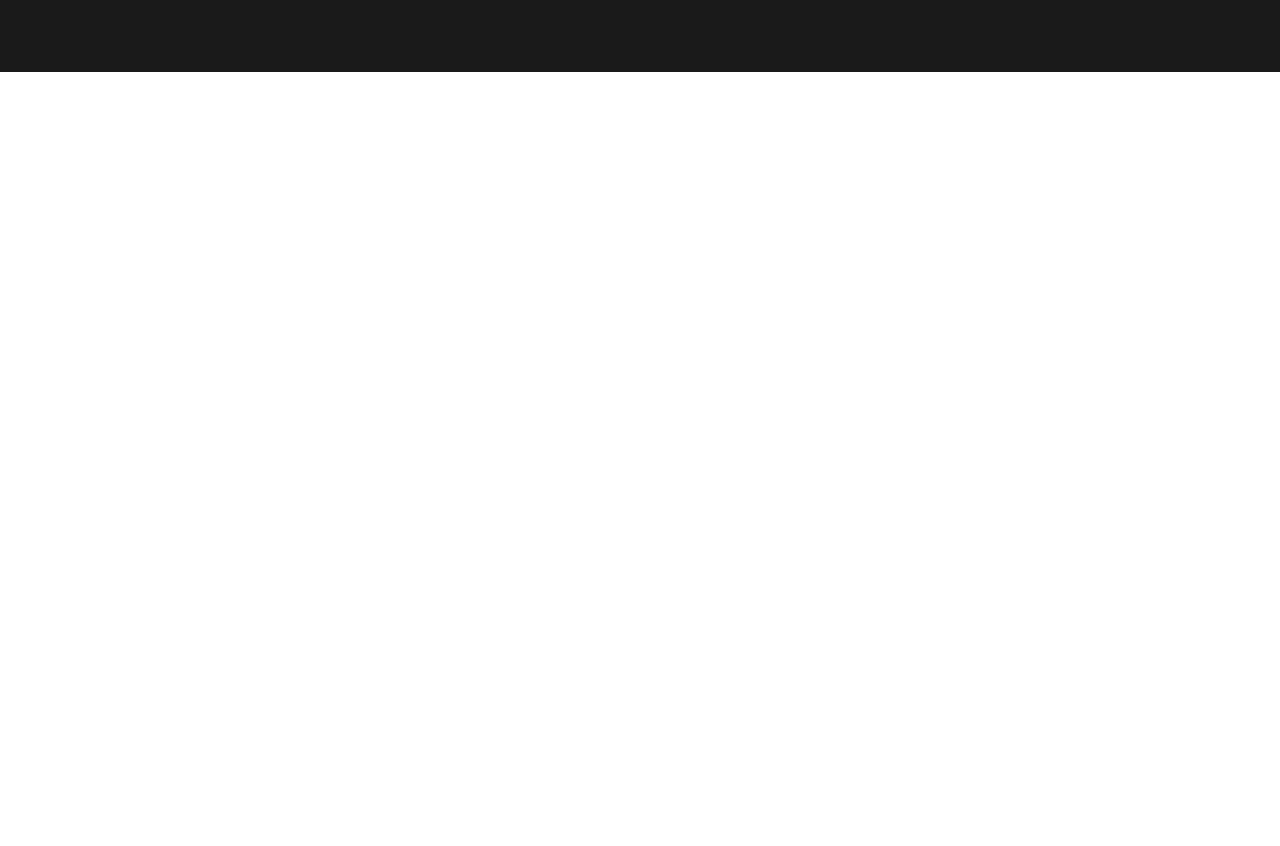
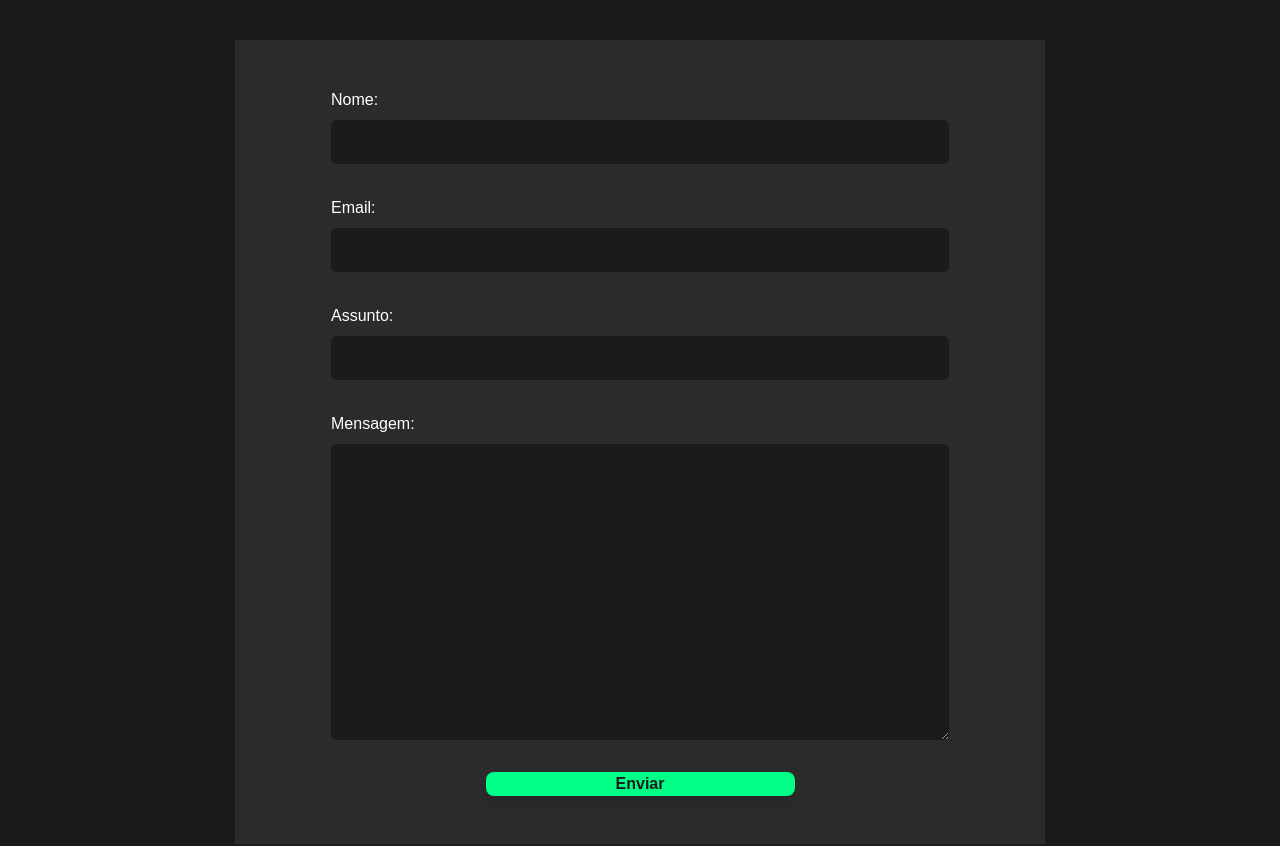
Before and after one commit to rafa-tm/tury-portfolio, a React (Vite) app: page /contato in a window 1280 px wide. Shown: the part 240-1086 px from the top of the page. Before the commit the page ends 800 px from the top, so only its background shows below. Built offline with nearby package versions, Linux system fonts and the light colour scheme; a web font is replaced by a local one.

Commit message:
Contato inicio

```diff
--- /dev/null
+++ b/src/components/Input.jsx
@@ -0,0 +1,41 @@
+import PropTypes from "prop-types";
+
+export default function Input({ label, value, type, nome, id, cols, rows }) {
+  return (
+    <div className="flex flex-col gap-2">
+      <label className="" htmlFor="name">
+        {label}
+      </label>
+      {type === "textarea" ? (
+        <textarea
+          className="rounded-md text-lightText dark:text-darkText text-lg p-2 bg-lightBackground dark:bg-darkBackground"
+          type={type}
+          value={value}
+          name={nome}
+          id={id}
+          cols={cols}
+          rows={rows}
+        />
+      ) : (
+        <input
+          className="rounded-md text-lightText dark:text-darkText text-lg p-2 bg-lightBackground dark:bg-darkBackground"
+          type={type}
+          value={value}
+          name={nome}
+          id={id}
+        />
+      )}
+    </div>
+  );
+}
+
+Input.propTypes = {
+  label: PropTypes.string,
+  value: PropTypes.string,
+  type: PropTypes.string.isRequired,
+  nome: PropTypes.string.isRequired,
+  id: PropTypes.string.isRequired,
+  props: PropTypes.any,
+  cols: PropTypes.number,
+  rows: PropTypes.number,
+};
--- a/src/components/patterns/Header.jsx
+++ b/src/components/patterns/Header.jsx
@@ -42,7 +42,11 @@ export default function Header() {
         <Button to={"/sobre"} type={"text"} className={"text-lg"}>
           Sobre mim
         </Button>
-        <Button to={"/"} type={"primary"} className={"px-3 py-1 text-lg"}>
+        <Button
+          to={"/contato"}
+          type={"primary"}
+          className={"px-3 py-1 text-lg"}
+        >
           Contato
         </Button>
 
--- /dev/null
+++ b/src/pages/Contact.jsx
@@ -0,0 +1,32 @@
+import Button from "../components/Button";
+import Input from "../components/Input";
+
+export default function Contact() {
+  return (
+    <main className="w-full bg-lightBackground dark:bg-darkBackground text-lightText dark:text-darkText">
+      <section className="w-full flex flex-col px-10 py-36 gap-24 justify-center items-center ">
+        <div className="w-[90%] flex flex-col items-center justify-between gap-24">
+          <h1 className="w-full text-4xl font-medium">Contato</h1>
+          <div className=" w-[75%] py-12 px-24 flex flex-col text-darkText bg-darkBackground-100">
+            <form action="" className="flex flex-col gap-8">
+              <Input label="Nome:" type="text" nome="name" id="name" />
+              <Input label="Email:" type="email" nome="email" id="email" />
+              <Input label="Assunto:" type="text" nome="subject" id="subject" />
+              <Input
+                label="Mensagem:"
+                type="textarea"
+                nome="message"
+                id="message"
+                cols="30"
+                rows="10"
+              />
+              <Button type="primary" className="w-[50%] self-center">
+                Enviar
+              </Button>
+            </form>
+          </div>
+        </div>
+      </section>
+    </main>
+  );
+}
--- a/src/routes.jsx
+++ b/src/routes.jsx
@@ -3,6 +3,7 @@ import Layout from "./pages/Layout";
 import Home from "./pages/Home";
 import Projects from "./pages/Projects";
 import SobreMim from "./pages/SobreMim";
+import Contact from "./pages/Contact";
 
 export default function Rotas() {
   return (
@@ -10,7 +11,7 @@ export default function Rotas() {
       <Routes>
         <Route path="/" element={<Layout />}>
           <Route index element={<Home />} />
-          <Route path="/contato" element={<h1>Contato</h1>} />
+          <Route path="/contato" element={<Contact />} />
           <Route path="/sobre" element={<SobreMim />} />
           <Route path="/projetos" element={<Projects />} />
         </Route>
```
